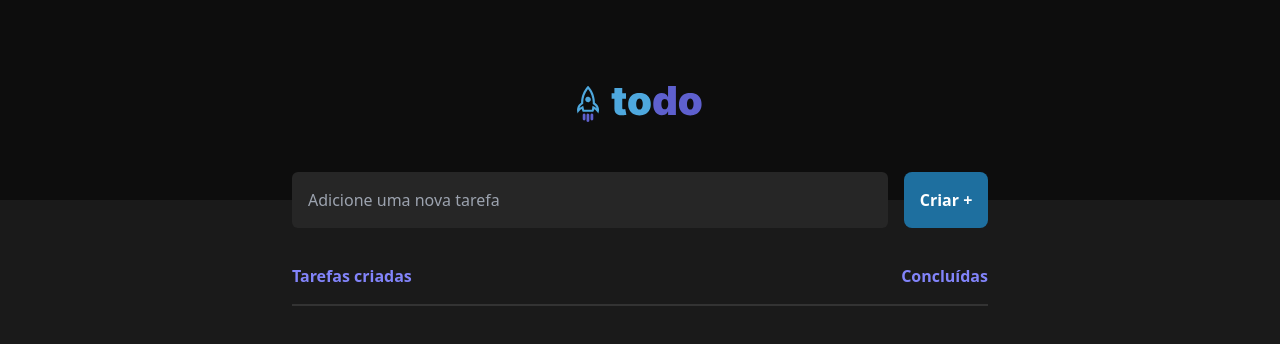
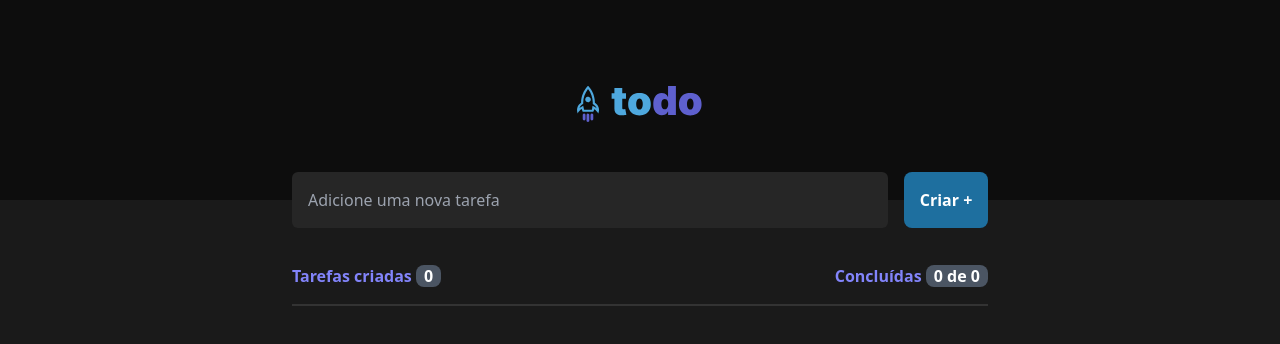
Before and after one commit to Guilhermecheng/todo, a React (Vite) app: page / in a window 1280 px wide. Shown: the top 344 px of the page. Built offline with nearby package versions, Linux system fonts and the light colour scheme.

Commit message:
1 file modified, 1 added

```diff
--- a/src/App.tsx
+++ b/src/App.tsx
@@ -22,9 +22,17 @@ function App() {
 
       <section className="container mt-16">
         <div className="w-full flex relative pb-4 border-b-2 border-[#333] font-semibold text-[#8284FA]">
-          <h2 className="justify-start">Tarefas criadas</h2>
+          <h2 className="justify-start">
+            Tarefas criadas{' '}
+            <span className="text-white bg-gray-600 rounded-lg px-2">0</span>
+          </h2>
 
-          <h2 className="absolute right-0">Concluídas</h2>
+          <h2 className="absolute right-0">
+            Concluídas{' '}
+            <span className="text-white bg-gray-600 rounded-lg px-2">
+              0 de 0
+            </span>
+          </h2>
         </div>
       </section>
     </div>
```
Also changed, not shown: public/clipboard.svg (added).
